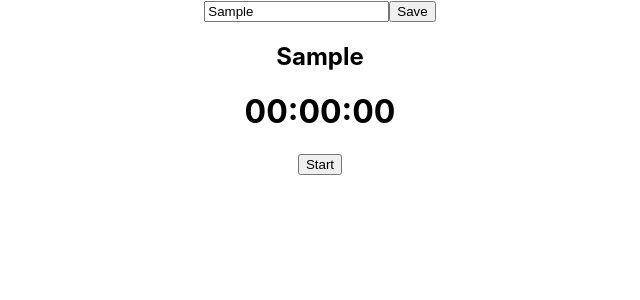
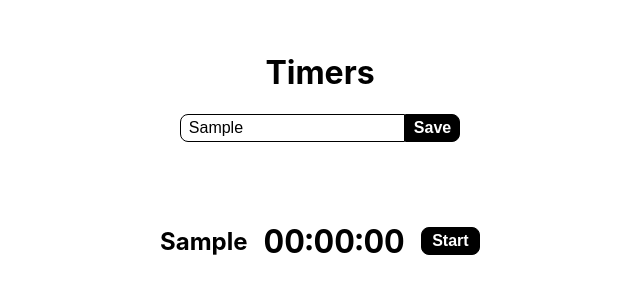
Before and after one commit to mcdott/3340TimersTutorial, a React (Create React App) app in the folder timers-tutorial/: page / in a window 1280 px wide. Both pictures are taken after typing "Sample" into the empty fields and a click on the button "Save". Shown: the top 300 px of the page, without its empty margins (320-960 px from the left). Built offline with nearby package versions, Linux system fonts and the light colour scheme.

Commit message:
Styles timers

```diff
--- a/timers-tutorial/src/App.css
+++ b/timers-tutorial/src/App.css
@@ -1,38 +1,6 @@
 .App {
-  text-align: center;
-}
-
-.App-logo {
-  height: 40vmin;
-  pointer-events: none;
-}
-
-@media (prefers-reduced-motion: no-preference) {
-  .App-logo {
-    animation: App-logo-spin infinite 20s linear;
-  }
-}
-
-.App-header {
-  background-color: #282c34;
-  min-height: 100vh;
   display: flex;
   flex-direction: column;
   align-items: center;
-  justify-content: center;
-  font-size: calc(10px + 2vmin);
-  color: white;
+  margin: 2rem;
 }
-
-.App-link {
-  color: #61dafb;
-}
-
-@keyframes App-logo-spin {
-  from {
-    transform: rotate(0deg);
-  }
-  to {
-    transform: rotate(360deg);
-  }
-}
--- a/timers-tutorial/src/App.js
+++ b/timers-tutorial/src/App.js
@@ -5,6 +5,7 @@
 function App() {
   return (
     <div className='App'>
+      <h1>Timers</h1>
       <NewTimer />
       <ListTimers />
     </div>
--- /dev/null
+++ b/timers-tutorial/src/components/NewTimer.css
@@ -0,0 +1,24 @@
+.NewTimer {
+  display: flex;
+  justify-content: center;
+  margin-bottom: 2rem;
+}
+
+.NewTimer > input {
+  font-size: 1rem;
+  padding: 0.25rem 0.5rem;
+  border-radius: 0.5rem 0 0 0.5rem;
+  border: 1px solid;
+  margin: 0;
+}
+
+.NewTimer > button {
+  font-size: 1rem;
+  padding: 0.25rem 0.5rem;
+  border-radius: 0 0.5rem 0.5rem 0;
+  border: 1px solid #000;
+  margin: 0;
+  background-color: #000;
+  color: #fff;
+  font-weight: bold;
+}
--- a/timers-tutorial/src/components/NewTimer.js
+++ b/timers-tutorial/src/components/NewTimer.js
@@ -1,5 +1,6 @@
 import React, { useState } from "react";
 import { useDispatch } from "react-redux";
+import "./NewTimer.css";
 
 // We need to import our action to add a new timer
 import { addTimer } from "../features/timers/timersSlice";
@@ -9,7 +10,7 @@
   const dispatch = useDispatch();
 
   return (
-    <div>
+    <div className='NewTimer'>
       <input
         type='text'
         placeholder='New Timer Name'
--- /dev/null
+++ b/timers-tutorial/src/components/TimerView.css
@@ -0,0 +1,31 @@
+.TimerView {
+  width: 320px;
+  display: flex;
+  flex-direction: row;
+  justify-content: space-between;
+  align-items: baseline;
+  align-items: center;
+  margin-top: 2rem;
+}
+
+.TimerView > h1 {
+  flex: 1;
+  margin: 1rem;
+  text-align: left;
+  font-variant-numeric: tabular-nums;
+}
+
+.TimerView > h2 {
+  flex: 1;
+}
+
+.TimerView > button {
+  padding: 0.25rem 0.5rem;
+  border-radius: 0.5rem;
+  border: 1px solid #000;
+  background-color: #000;
+  color: #fff;
+  font-size: 1rem;
+  font-weight: bold;
+  width: 4rem;
+}
--- a/timers-tutorial/src/components/TimerView.js
+++ b/timers-tutorial/src/components/TimerView.js
@@ -1,6 +1,7 @@
 import React from "react";
 import { useDispatch } from "react-redux";
 import { toggleTimer } from "../features/timers/timersSlice";
+import "./TimerView.css";
 
 function formatTime(time) {
   const totalSeconds = Math.floor(time / 1000);
@@ -20,7 +21,7 @@
   const dispatch = useDispatch();
 
   return (
-    <div>
+    <div className='TimerView'>
       <h2>{name}</h2>
       <h1>{formatTime(time)}</h1>
       <button onClick={() => dispatch(toggleTimer(index))}>
```
